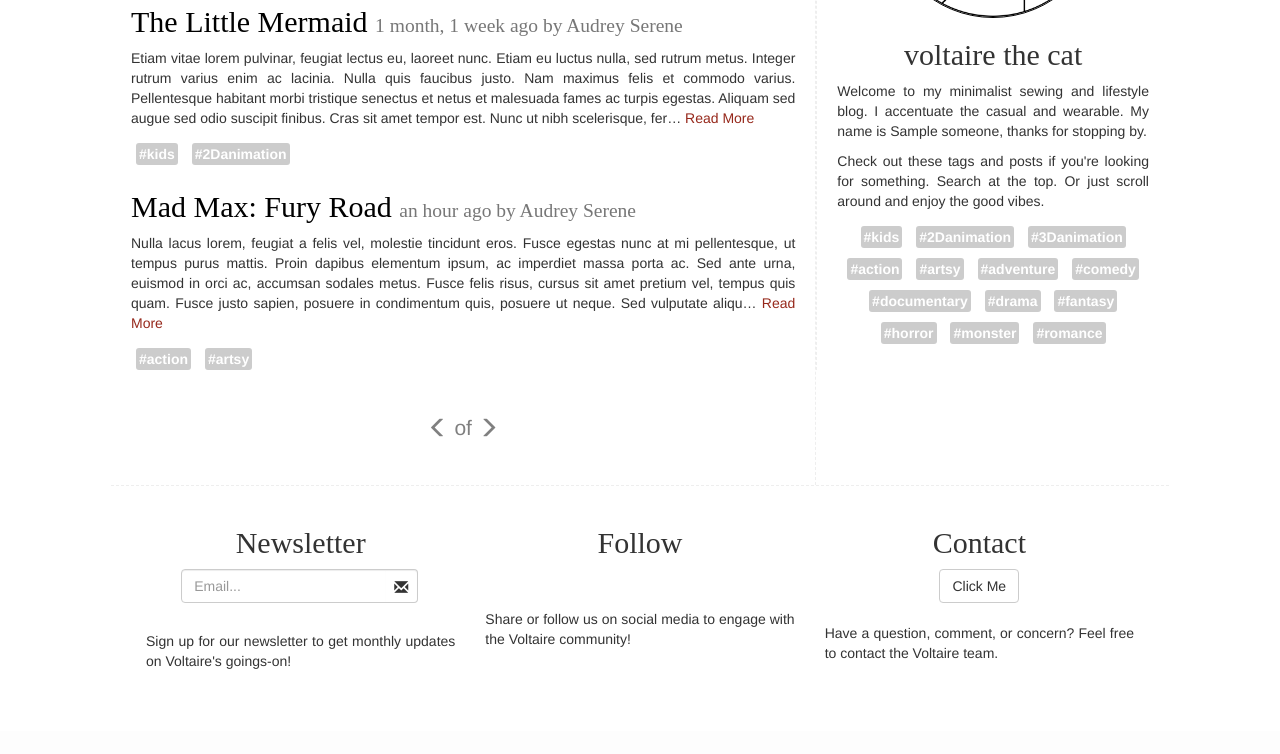
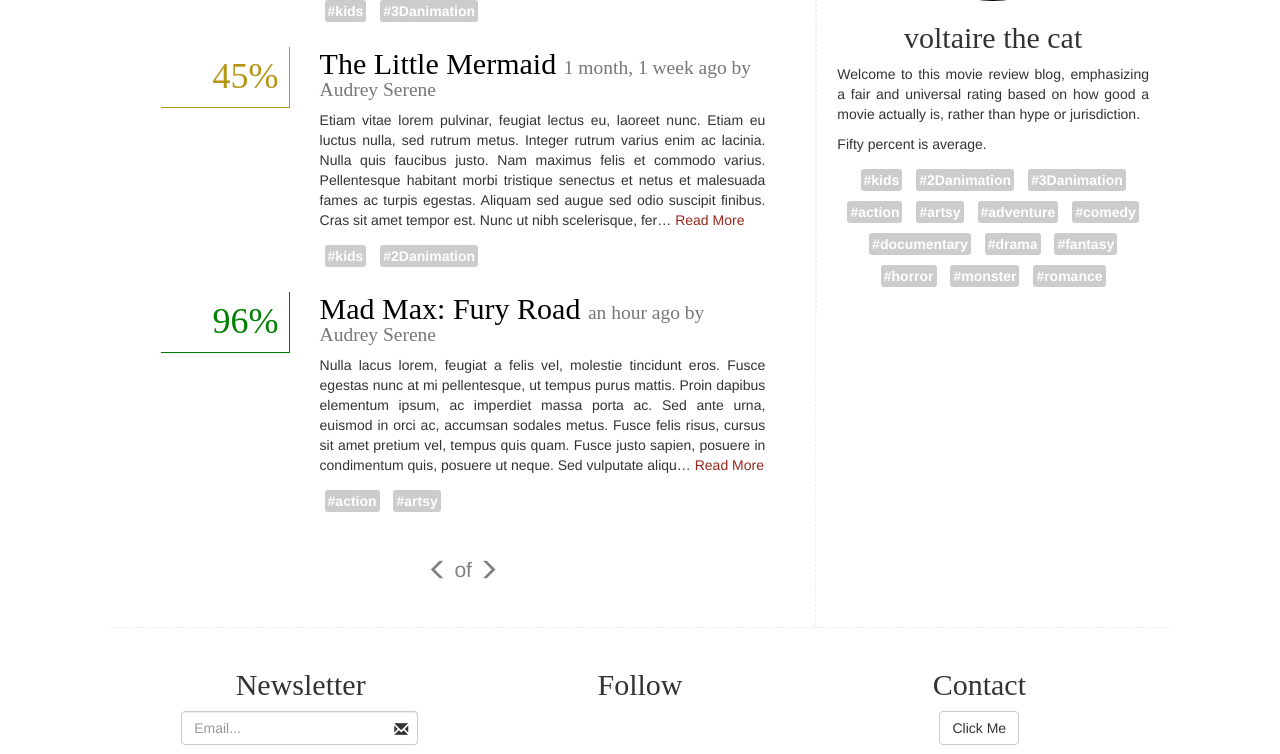
Before and after one commit to asbxzeeko/voltaire, a Django app: template blog/templates/blog/index.html in a window 1280 px wide. Shown: the part 486-1240 px from the top of the page. Before the commit the page ends 1155 px from the top, so only its background shows below. Run offline with Django 3.2, Linux system fonts and the light colour scheme; data comes from the database, SQL or seed files in the repository; both versions use the stored data as it was after the commit; the template is opened without the code that fills it: values that come from a table or form of the project are taken from there, most other values are stand-ins (such as "Sample title", 1, 10 or a date in 2020); parts of the project's set-up code (start-up, migrations or seed data) failed here and were passed over; some libraries are stand-ins or nearby versions.

Commit message:
Movie Review

```diff
--- a/blog/models.py
+++ b/blog/models.py
@@ -14,10 +14,11 @@
 
 class Post(models.Model):
     title = models.CharField(max_length=140)
+    author = models.ForeignKey(User)
+    posted = models.DateTimeField(default=now)
+
     body = models.TextField()
-    author = models.ForeignKey(User)
-
-    posted = models.DateTimeField(default=now)
+    percent = models.IntegerField()
 
     tags = models.ManyToManyField(Tag, related_name="posts")
 
--- a/blog/static/blog/css/global.css
+++ b/blog/static/blog/css/global.css
@@ -25,3 +25,13 @@
 p {
 	text-align:  justify;
 }
+
+.green {
+	color: green;
+}
+.yellow {
+	color: yellow;
+}
+.red {
+	color: red;
+}
--- a/blog/static/blog/css/main.css
+++ b/blog/static/blog/css/main.css
@@ -106,3 +106,26 @@
 	padding: 5px;
 	text-align: right;
 }
+
+/* POSTS */
+
+.percent {
+	padding: 10px;
+	text-align: right;
+}
+
+.percent-green {
+	color: green;
+	border-bottom: 1px solid green;
+	border-right: 1px solid green;
+}
+.percent-yellow {
+	color: #B59514;
+	border-bottom: 1px solid #B59514;
+	border-right: 1px solid #B59514;
+}
+.percent-red {
+	color: red;
+	border-bottom: 1px solid red;
+	border-right: 1px solid red;
+}
--- a/blog/templates/blog/about.html
+++ b/blog/templates/blog/about.html
@@ -3,7 +3,9 @@
 {% block title %}| About{% endblock %}
 {% block content %}
 
-<p>Hello, my name is Audrey Serene. I'm 16 years old and I live in Kansas City, Missouri. I started sewing when I was 10 years old, and at this point only hand sewed <a href="http://sleepyvulpix.weebly.com">pokemon plushies</a>. Eventually, at about 14, I got a sewing machine, and promptly did not use it for another two years! Finally, I did start sewing with it and made corsets for my brother and sister for Rocky Horror, which started my love of sewing clothing.</p>
-<p>My style is casual and wearable. I want everything I make to be a beautiful sort of minimalist; something that won't draw incredible attention to itself and can be usable in all states of life. This adds to an emphasis on active and streetwear.</p>
+<!--<p>Hello, my name is Audrey Serene. I'm 16 years old and I live in Kansas City, Missouri. I started sewing when I was 10 years old, and at this point only hand sewed <a href="http://sleepyvulpix.weebly.com">pokemon plushies</a>. Eventually, at about 14, I got a sewing machine, and promptly did not use it for another two years! Finally, I did start sewing with it and made corsets for my brother and sister for Rocky Horror, which started my love of sewing clothing.</p>
+<p>My style is casual and wearable. I want everything I make to be a beautiful sort of minimalist; something that won't draw incredible attention to itself and can be usable in all states of life. This adds to an emphasis on active and streetwear.</p>-->
+
+<p>This is a movie review site...</p>
 
 {% endblock %}
--- a/blog/templates/blog/index.html
+++ b/blog/templates/blog/index.html
@@ -6,12 +6,25 @@
 {% block content %}
 
 {% for post in posts %}
-    <a href="{% url "post" pk=post.pk %}" class="title"><h2>{{ post.title }}</a> <small>{{ post.posted|naturaltime }} by {{ post.author.first_name }} {{ post.author.last_name }}</small></h2>
-    <p>{{ post.body|truncatechars:400 }} <a href="{% url "post" pk=post.pk %}">Read More</a></p>
-    {% for tag in post.tags.all %}
-        <span class="tag"><a href="{% url 'tag' tag=tag.name %}">#{{ tag.name }}</a></span>
-    {% endfor %}
-    <br />
+    <div class="container-fluid">
+        <div class="col-md-3">
+            {% if post.percent >= 75 %}
+                <h1 class="percent percent-green">{{ post.percent }}%</h1>
+            {% elif post.percent >= 30 %}
+                <h1 class="percent percent-yellow">{{ post.percent }}%</h1>
+            {% else %}
+                <h1 class="percent percent-red">{{ post.percent }}%</h1>
+            {% endif %}
+        </div>
+        <div class="col-md-9">
+            <a href="{% url "post" pk=post.pk %}" class="title"><h2>{{ post.title }}</a> <small title="{{ post.posted }}">{{ post.posted|naturaltime }} by {{ post.author.first_name }} {{ post.author.last_name }}</small></h2>
+            <p>{{ post.body|truncatechars:400 }} <a href="{% url "post" pk=post.pk %}">Read More</a></p>
+            {% for tag in post.tags.all %}
+                <span class="tag"><a href="{% url 'tag' tag=tag.name %}">#{{ tag.name }}</a></span>
+            {% endfor %}
+            <br />
+        </div>
+    </div>
 {% endfor %}
 
 <br />
--- a/blog/templates/blog/main.html
+++ b/blog/templates/blog/main.html
@@ -43,13 +43,13 @@
 	<!-- end BACKGROUND -->
 
 	<div class="in-wrapper logo">
-		<a href="{% url 'index' %}" class="title">voltaire</a> <small>the cat</small>
+		<a href="{% url 'index' %}" class="title">voltaire</a><!-- <small>the cat</small>-->
 	</div>
 
 	<div class="in-wrapper nav">
 		<a href="{% url 'index' %}">home</a>/
-		<a href="{% url 'about' %}">about</a>/
-		<a href="#lookbook">lookbook</a>
+		<a href="{% url 'about' %}">about</a><!--/
+		<a href="#lookbook">lookbook</a>	-->
 	</div>
 
 	<div class="in-wrapper content-box container">
@@ -73,8 +73,13 @@
 
 			<img class="the-cat" src="{% static 'blog/img/the-cat.png' %}" style="display: block; margin:0 auto;">
 			<h2>voltaire the cat</h2>
-			<p>Welcome to my minimalist sewing and lifestyle blog. I accentuate the casual and wearable. My name is {{someone}}, thanks for stopping by.</p>
+			<!--<p>Welcome to my minimalist sewing and lifestyle blog. I accentuate the casual and wearable. My name is {{someone}}, thanks for stopping by.</p>
 			<p>Check out these tags and posts if you're looking for something. Search at the top. Or just scroll around and enjoy the good vibes.</p>
+			-->
+
+			<p>Welcome to this movie review blog, emphasizing a fair and universal rating based on how good a movie actually is, rather than hype or jurisdiction.</p>
+			<p>Fifty percent is average.</p>
+
 			{% for tag in 1|taglist %}
 				<span class="tag"><a href="{% url 'tag' tag=tag.0 %}">#{{ tag.0 }}</a></span>
 			{% endfor %}
```
Also changed, not shown: blog/templates/blog/post.html (+8 -0 lines), blog/migrations/0006_post_percent.py (added), blog/migrations/0007_auto_20160426_1218.py (added), blog/migrations/0008_auto_20160426_1218.py (added), db.sqlite3.
